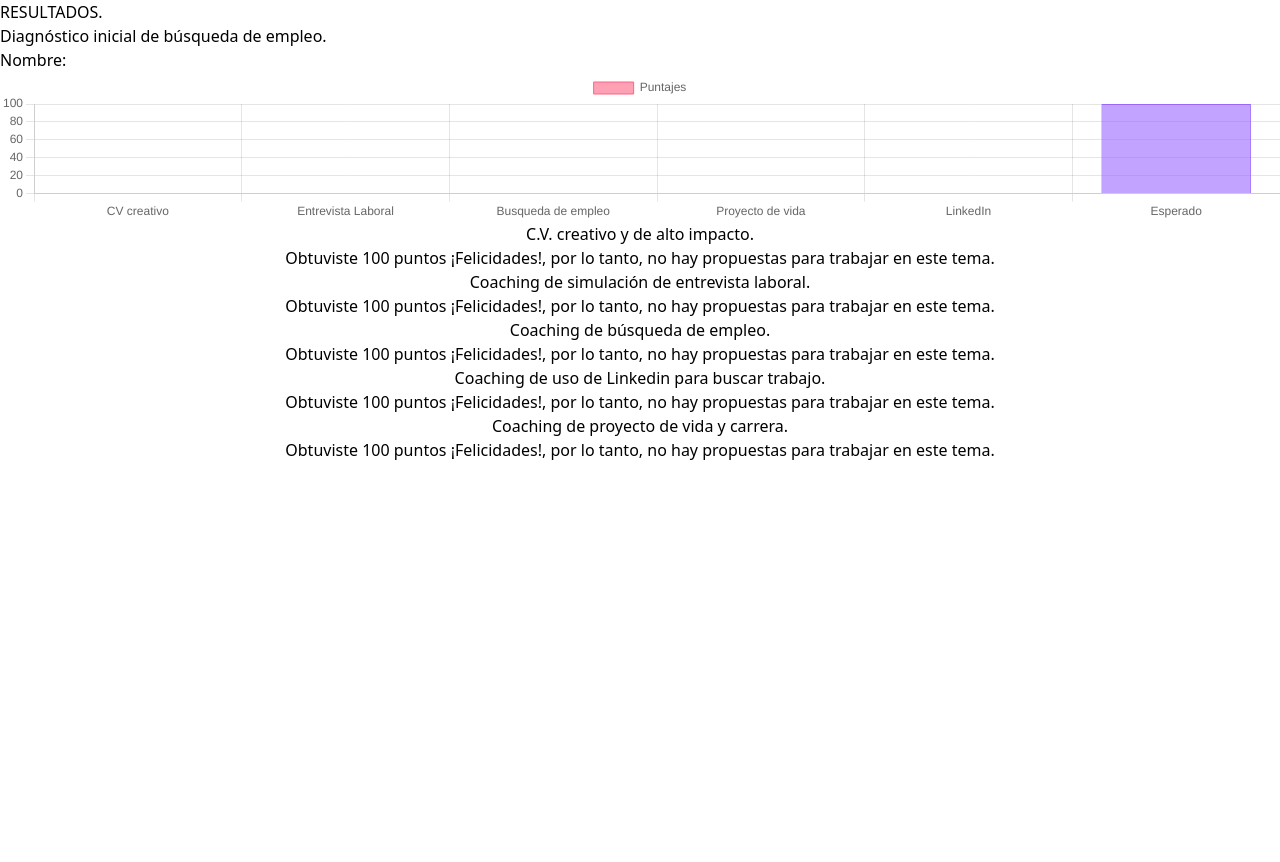
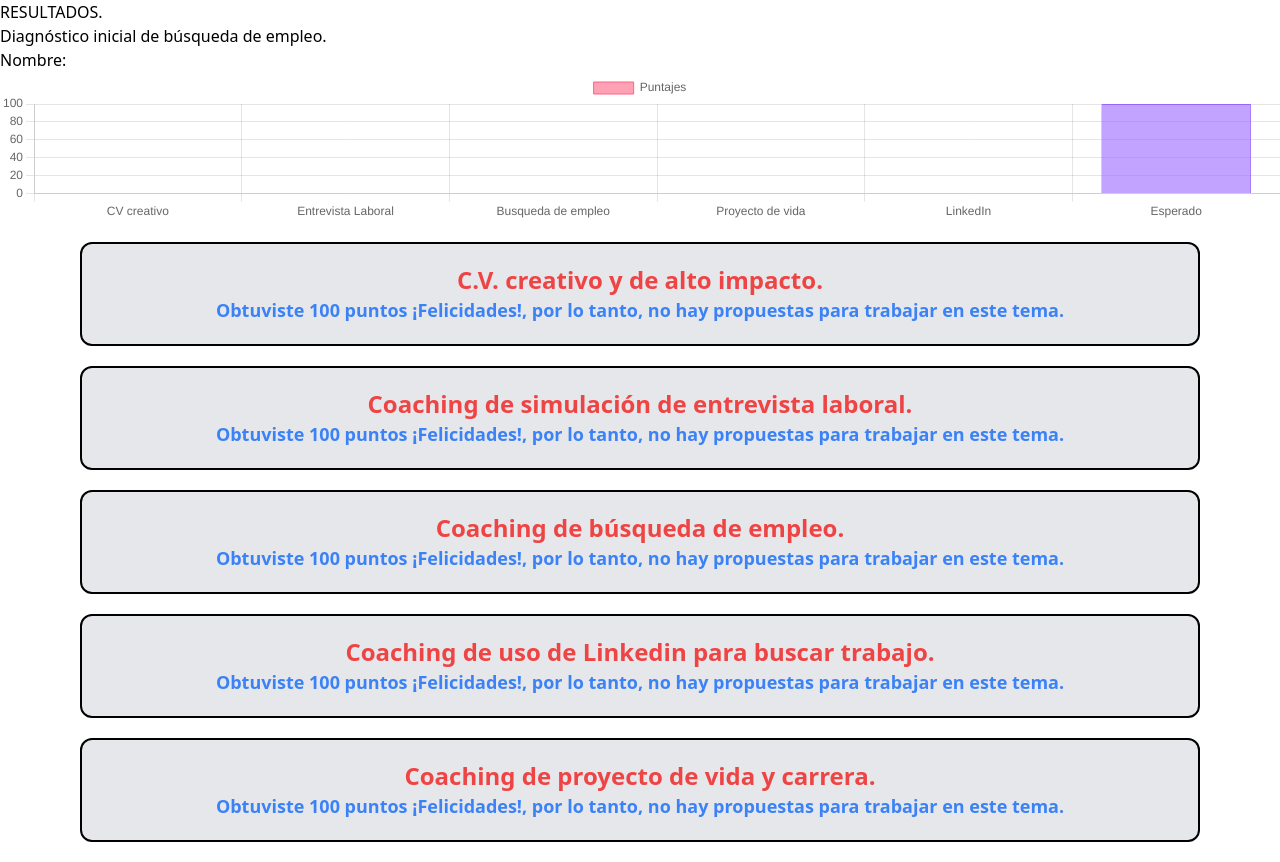
Before and after one commit to GroupFiveDev/Formulario-Coaching-empleo-capacitacion, a Next.js app: page /grafica in a window 1280 px wide. Before the commit the page ends 800 px from the top, so only its background shows below. Built offline with nearby package versions, Linux system fonts and the light colour scheme.

Commit message:
styles refactor

```diff
--- a/app/grafica/Respuesta.jsx
+++ b/app/grafica/Respuesta.jsx
@@ -7,32 +7,31 @@ const Respuesta = ({amount, category, entrevista6}) => {
             <div>
                 {
                     amount && amount <= 80 ?
-                    <div className="bg-yellow-300 border-2 border-black rounded-md m-5 p-5 flex flex-col items-center font-bold">
-                        <h1>1) Coaching de C.V. creativo y de alto impacto. 3 horas.</h1>
+                    <div className="bg-gray-200 border-2 border-black rounded-xl m-5 mx-20 p-5 flex flex-col items-center font-bold">
+                        <h1 className="text-2xl text-red-500">1) Coaching de C.V. creativo y de alto impacto. 3 horas.</h1>
                         <br />
-                        <h1>Tienes {amount && amount} puntos de acuerdo al diagnóstico.</h1>
+                        <h1 className="text-lg text-blue-500">Tienes {amount && amount} puntos de acuerdo al diagnóstico.</h1>
                         <br />
-                        <h3>Te puedo enseñar cómo evaluar una vacante de tu interés antes de postularte, cómo adaptar tu C.V.a dicha vacante y cómo redactar una carta depresentación interesante que complemente tu postulación.</h3>
-                        <h3>Te enseñaré a redactar tus logros demanera que estén incluidas tus fortalezas y puedas venderte mucho mejor.</h3>
-                        <h3>Te servirá la información de tu C.V. para actualizar tu perfil de Linkedin y bolsas en las que estés registrado.</h3>
-                        <h3>Incluye: 3revisiones a tu C.V., 2 a tu carta, 1 a tu vacante y 1 a tu perfil de Linkedin.</h3>
+                        <h3>-Te puedo enseñar cómo evaluar una vacante de tu interés antes de postularte, cómo adaptar tu C.V.a dicha vacante y cómo redactar una carta depresentación interesante que complemente tu postulación.</h3>
+                        <h3>-Te enseñaré a redactar tus logros demanera que estén incluidas tus fortalezas y puedas venderte mucho mejor.</h3>
+                        <h3>-Te servirá la información de tu C.V. para actualizar tu perfil de Linkedin y bolsas en las que estés registrado.</h3>
                         <br />
-                        <h1>Incluye:</h1>
+                        <h1 className="text-lg text-blue-500">Incluye:</h1>
                         <br />
-                        <h3>Sesión de 3 horas. Virtual (Google Meet o Jitsi).</h3>
-                        <h3>Tres revisiones de tu C.V. (la primera antes de la sesión y dos posteriores).</h3>
-                        <h3>Dos revisiones de tu carta.</h3>
-                        <h3>Una revisión a tu vacante.</h3>
-                        <h3>Una revisión de tu perfil de Linkedin.</h3>
+                        <h3>-Sesión de 3 horas. Virtual (Google Meet o Jitsi).</h3>
+                        <h3>-Tres revisiones de tu C.V. (la primera antes de la sesión y dos posteriores).</h3>
+                        <h3>-Dos revisiones de tu carta.</h3>
+                        <h3>-Una revisión a tu vacante.</h3>
+                        <h3>-Una revisión de tu perfil de Linkedin.</h3>
                         <br />
-                        <h1>Valor:</h1>
+                        <h1 className="text-lg text-blue-500">Valor:</h1>
                         <br />
-                        <h3>$1,000 M.N.</h3>
+                        <h3>-$1,000 M.N.</h3>
                     </div>
                     :
-                    <div className="bg-yellow-300 border-2 border-black rounded-md m-5 p-5 flex flex-col items-center font-bold">
-                        <h1>C.V. creativo y de alto impacto.</h1>
-                        <h1>Obtuviste 100 puntos ¡Felicidades!, por lo tanto, no hay propuestas para trabajar en este tema.</h1>
+                    <div className="bg-gray-200 border-2 border-black rounded-xl m-5 mx-20 p-5 flex flex-col items-center font-bold">
+                        <h1 className="text-2xl text-red-500">C.V. creativo y de alto impacto.</h1>
+                        <h1 className="text-lg text-blue-500">Obtuviste 100 puntos ¡Felicidades!, por lo tanto, no hay propuestas para trabajar en este tema.</h1>
                     </div>
                 }
             </div>
@@ -44,10 +43,10 @@ const Respuesta = ({amount, category, entrevista6}) => {
             <div>
                 {
                     entrevista6 && entrevista6 === "no" ?
-                    <div className="bg-yellow-300 border-2 border-black rounded-md m-5 p-5 flex flex-col items-center font-bold">
-                        <h1>2) Coaching de preparación de entrevista laboral. 3 horas.</h1>
+                    <div className="bg-gray-200 border-2 border-black rounded-xl m-5 mx-20 p-5 flex flex-col items-center font-bold">
+                        <h1 className="text-2xl text-red-500">2) Coaching de preparación de entrevista laboral. 3 horas.</h1>
                         <br />
-                        <h1>Tienes {amount && amount} puntos de acuerdo al diagnóstico.</h1>
+                        <h1 className="text-lg text-blue-500">Tienes {amount && amount} puntos de acuerdo al diagnóstico.</h1>
                         <br />
                         <h3>Sabrás cómo debes prepararte para una entrevista laboral (antes, durante y después), con la finalidad de aumentar tu confianza frente al reclutador.</h3>
                         <h3>Te daré tips de qué elementos debes cuidar en todo momento: tus lenguajes y tu imagen personal.</h3>
@@ -55,22 +54,23 @@ const Respuesta = ({amount, category, entrevista6}) => {
                         <h3>Aprenderás cómo contestar de manera adecuada para venderte mejor e incrementar tus posibilidades de ser contratado (a).</h3>
                         <h3>También realizarás tu pitch para presentarte de manera profesional.</h3>
                         <h3>Despejaré cualquier duda que tengas de tus previas experiencias.</h3>
-                        <h1>Incluye:</h1>
+                        <br />
+                        <h1 className="text-lg text-blue-500">Incluye:</h1>
                         <br />
                         <h3>Sesión de 3 horas. Virtual (Google Meet o Jitsi).</h3>
                         <h3>Formato de autoevaluación de entrevistas.</h3>
                         <h3>Archivo con las 50 preguntas más comunes en una entrevista laboral.</h3>
                         <br />
-                        <h1>Valor:</h1>
+                        <h1 className="text-lg text-blue-500">Valor:</h1>
                         <br />
                         <h3>$1,000 M.N.</h3>
                     </div>
                     :
                     amount && amount <= 60 ?
-                    <div className="bg-yellow-300 border-2 border-black rounded-md m-5 p-5 flex flex-col items-center font-bold">
-                        <h1>2) Coaching de preparación de entrevista laboral. 3 horas.</h1>
+                    <div className="bg-gray-200 border-2 border-black rounded-xl m-5 mx-20 p-5 flex flex-col items-center font-bold">
+                        <h1 className="text-2xl text-red-500">2) Coaching de preparación de entrevista laboral. 3 horas.</h1>
                         <br />
-                        <h1>Tienes {amount} puntos de acuerdo al diagnóstico.</h1>
+                        <h1 className="text-lg text-blue-500">Tienes {amount} puntos de acuerdo al diagnóstico.</h1>
                         <br />
                         <h3>Sabrás cómo debes prepararte para una entrevista laboral (antes, durante y después), con la finalidad de aumentar tu confianza frente al reclutador.</h3>
                         <h3>Te daré tips de qué elementos debes cuidar en todo momento: tus lenguajes y tu imagen personal.</h3>
@@ -78,28 +78,30 @@ const Respuesta = ({amount, category, entrevista6}) => {
                         <h3>Aprenderás cómo contestar de manera adecuada para venderte mejor e incrementar tus posibilidades de ser contratado (a).</h3>
                         <h3>También realizarás tu pitch para presentarte de manera profesional.</h3>
                         <h3>Despejaré cualquier duda que tengas de tus previas experiencias.</h3>
-                        <h1>Incluye:</h1>
+                        <br />
+                        <h1 className="text-lg text-blue-500">Incluye:</h1>
                         <br />
                         <h3>Sesión de 3 horas. Virtual (Google Meet o Jitsi).</h3>
                         <h3>Formato de autoevaluación de entrevistas.</h3>
                         <h3>Archivo con las 50 preguntas más comunes en una entrevista laboral.</h3>
                         <br />
-                        <h1>Valor:</h1>
+                        <h1 className="text-lg text-blue-500">Valor:</h1>
                         <br />
                         <h3>$1,000 M.N.</h3>
                     </div>
                     :
                     (amount && amount) == 80 ?
-                    <div className="bg-yellow-300 border-2 border-black rounded-md m-5 p-5 flex flex-col items-center font-bold">
+                    <div className="bg-gray-200 border-2 border-black rounded-xl m-5 mx-20 p-5 flex flex-col items-center font-bold">
                         <br />
-                        <h1>2) Coaching de simulación de entrevista laboral. 1.5 horas.</h1>
+                        <h1 className="text-2xl text-red-500">2) Coaching de simulación de entrevista laboral. 1.5 horas.</h1>
                         <br />
-                        <h1>Tienes {amount} puntos de acuerdo al diagnóstico.</h1>
+                        <h1 className="text-lg text-blue-500">Tienes {amount} puntos de acuerdo al diagnóstico.</h1>
                         <br />
                         <h3>Haremos una simulación de entrevista, por lo tanto, debes estar vestido(a) como si fuera una entrevista laboral real (aún sea virtual).</h3>
                         <h3>Te daré retroalimentación de: tus respuestas, tu imagen (de acuerdo a tu perfil), lenguajes (verbal, no verbal y paraverbal), tu pitch de presentación, errores, etc.</h3>
                         <h3>Puede estar enfocada a una vacante, empresa y/o persona de tu interés.</h3>
-                        <h1>Incluye:</h1>
+                        <br />
+                        <h1 className="text-lg text-blue-500">Incluye:</h1>
                         <br />
                         <h3>Sesión de hora y media Virtual (Google Meet o Jitsi) : 45 minutos de simulación y 45 minutos de retroalimentación.</h3>
                         <h3>Prepararé una entrevista semiestructurada laboral por valores y competencias enfocada a la vacante y/o empresa para llevar a cabo la simulación contigo en el idioma que elijas (1. 5 horas).</h3>
@@ -111,9 +113,9 @@ const Respuesta = ({amount, category, entrevista6}) => {
                         <h3>Bilingüe $800 M.N.</h3>
                     </div>
                     :
-                    <div className="bg-yellow-300 border-2 border-black rounded-md m-5 p-5 flex flex-col items-center font-bold">
-                        <h1>Coaching de simulación de entrevista laboral.</h1>
-                        <h1>Obtuviste 100 puntos ¡Felicidades!, por lo tanto, no hay propuestas para trabajar en este tema.</h1>
+                    <div className="bg-gray-200 border-2 border-black rounded-xl m-5 mx-20 p-5 flex flex-col items-center font-bold">
+                        <h1 className="text-2xl text-red-500">Coaching de simulación de entrevista laboral.</h1>
+                        <h1 className="text-lg text-blue-500">Obtuviste 100 puntos ¡Felicidades!, por lo tanto, no hay propuestas para trabajar en este tema.</h1>
                     </div>
                 }
             </div>
@@ -125,16 +127,17 @@ const Respuesta = ({amount, category, entrevista6}) => {
             <div>
                 {
                     (amount && amount <= 80) ?
-                    <div className="bg-yellow-300 border-2 border-black rounded-md m-5 p-5 flex flex-col items-center font-bold">
-                        <h1>3) Coaching de búsqueda de empleo. 3 horas.</h1>
+                    <div className="bg-gray-200 border-2 border-black rounded-xl m-5 mx-20 p-5 flex flex-col items-center font-bold">
+                        <h1 className="text-2xl text-red-500">3) Coaching de búsqueda de empleo. 3 horas.</h1>
                         <br />
-                        <h1>Tienes {amount} puntos de acuerdo al diagnóstico.</h1>
+                        <h1 className="text-lg text-blue-500">Tienes {amount} puntos de acuerdo al diagnóstico.</h1>
                         <br />
                         <h3>Definirás tu empleo ideal actual objetivo (12 variables) y subjetivo para que enfoques tu búsqueda y puedas evaluar cualquier vacante antes de postularte.</h3>
                         <h3>Conocerás la efectividad de las fuentes de empleo.</h3>
                         <h3>Llevarás a cabo un plan CON 14 RETOS DIARIOS para poder conseguir el empleo que quieres en el menor tiempo posible aprovechando tu red de contactos.</h3>
                         <h3>Realizarás un FODA personal con el que descubrirás tus talentos y fortalezas para que los puedas vender en tu C.V. y entrevistas.</h3>
-                        <h1>Incluye:</h1>
+                        <br />
+                        <h1 className="text-lg text-blue-500">Incluye:</h1>
                         <br />
                         <h3>Sesión de tres horas virtuales (Google Meet o Jitsi).</h3>
                         <h3>Plan de trabajo con 14 retos diarios con retroalimentación.</h3>
@@ -144,14 +147,14 @@ const Respuesta = ({amount, category, entrevista6}) => {
                         <h3>Archivo de empresas y contactos.</h3>
                         <h3>Archivo de talentos de Gallup.</h3>
                         <br />
-                        <h1>Valor:</h1>
+                        <h1 className="text-lg text-blue-500">Valor:</h1>
                         <br />
                         <h3>$2,000 M.N.</h3>
                     </div>
                     :
-                    <div className="bg-yellow-300 border-2 border-black rounded-md m-5 p-5 flex flex-col items-center font-bold">
-                        <h1>Coaching de búsqueda de empleo.</h1>
-                        <h1>Obtuviste 100 puntos ¡Felicidades!, por lo tanto, no hay propuestas para trabajar en este tema.</h1>
+                    <div className="bg-gray-200 border-2 border-black rounded-xl m-5 mx-20 p-5 flex flex-col items-center font-bold">
+                        <h1 className="text-2xl text-red-500">Coaching de búsqueda de empleo.</h1>
+                        <h1 className="text-lg text-blue-500">Obtuviste 100 puntos ¡Felicidades!, por lo tanto, no hay propuestas para trabajar en este tema.</h1>
                     </div>
                 }
             </div>
@@ -163,28 +166,29 @@ const Respuesta = ({amount, category, entrevista6}) => {
             <div>
                 {
                     (amount && amount <= 80) ?
-                    <div className="bg-yellow-300 border-2 border-black rounded-md m-5 p-5 flex flex-col items-center font-bold">
-                        <h1>4)Coaching de uso de Linkedin para buscar trabajo. 1.5 horas.</h1>
+                    <div className="bg-gray-200 border-2 border-black rounded-xl m-5 mx-20 p-5 flex flex-col items-center font-bold">
+                        <h1 className="text-2xl text-red-500">4)Coaching de uso de Linkedin para buscar trabajo. 1.5 horas.</h1>
                         <br />
-                        <h1>Tienes {amount} puntos de acuerdo al diagnóstico.</h1>
+                        <h1 className="text-lg text-blue-500">Tienes {amount} puntos de acuerdo al diagnóstico.</h1>
                         <br />
                         <h3>Este servicio es para que destaques tu perfil y lo hagas más visible tanto para el buscador interno de Linkedin como para los reclutadores.</h3>
                         <h3>Revisaremos tu perfil de Linkedin y te iré indicando cómo mejorarlo.</h3>
                         <h3>Te daré tips para aprovechar al máximo tu red de contactos en Linkedin y cómo usarlo para buscar tu empleo ideal actual.</h3>
-                        <h1>Incluye:</h1>
+                        <br />
+                        <h1 className="text-lg text-blue-500">Incluye:</h1>
                         <br />
                         <h3>Sesión de hora y media. Virtual (Google Meet o Jitsi).</h3>
                         <h3>Formato de autoevaluación de perfil.</h3>
                         <h3>Dos revisiones posteriores y retroalimentación.</h3>
                         <br />
-                        <h1>Valor:</h1>
+                        <h1 className="text-lg text-blue-500">Valor:</h1>
                         <br />
                         <h3>$600 M.N.</h3>
                     </div>
                     :
-                    <div className="bg-yellow-300 border-2 border-black rounded-md m-5 p-5 flex flex-col items-center font-bold">
-                        <h1>Coaching de uso de Linkedin para buscar trabajo.</h1>
-                        <h1>Obtuviste 100 puntos ¡Felicidades!, por lo tanto, no hay propuestas para trabajar en este tema.</h1>
+                    <div className="bg-gray-200 border-2 border-black rounded-xl m-5 mx-20 p-5 flex flex-col items-center font-bold">
+                        <h1 className="text-2xl text-red-500">Coaching de uso de Linkedin para buscar trabajo.</h1>
+                        <h1 className="text-lg text-blue-500">Obtuviste 100 puntos ¡Felicidades!, por lo tanto, no hay propuestas para trabajar en este tema.</h1>
                     </div>
                 }
             </div>
@@ -196,29 +200,30 @@ const Respuesta = ({amount, category, entrevista6}) => {
             <div>
                 {
                     (amount && amount <= 80) ?
-                    <div className="bg-yellow-300 border-2 border-black rounded-md m-5 p-5 flex flex-col items-center font-bold">
-                        <h1>5)Coaching de proyecto de vida y carrera. 3 horas.</h1>
+                    <div className="bg-gray-200 border-2 border-black rounded-xl m-5 mx-20 p-5 flex flex-col items-center font-bold">
+                        <h1 className="text-2xl text-red-500">5)Coaching de proyecto de vida y carrera. 3 horas.</h1>
                         <br />
-                        <h1>Tienes {amount} puntos de acuerdo al diagnóstico.</h1>
+                        <h1 className="text-lg text-blue-500">Tienes {amount} puntos de acuerdo al diagnóstico.</h1>
                         <br />
                         <h3>Esta opción es para hacer un mapa mental que te permita tener una visión global de tu vida.</h3>
                         <h3>Podrás definir dónde estás el día de hoy en todas las esferas de tu vida: salud, social, familia y trabajo/vocación.</h3>
                         <h3>La finalidad es que establezcas a dónde quieres llegar y definas objetivos claros que puedas llevar a cabo, a través de un plan de trabajo de 12 días.</h3>
                         <h3>Definirás tu misión, visión y valores.</h3>
                         <h3>Harás un Vision Board de tu proyecto de vida.</h3>
-                        <h1>Incluye:</h1>
+                        <br />
+                        <h1 className="text-lg text-blue-500">Incluye:</h1>
                         <br />
                         <h3>Sesión de tres horas. virtual (Google Meet o Jitsi).</h3>
                         <h3>Plan de trabajo de 12 días.</h3>
                         <br />
-                        <h1>Valor:</h1>
+                        <h1 className="text-lg text-blue-500">Valor:</h1>
                         <br />
                         <h3>$1000 M.N.</h3>
                     </div>
                     :
-                    <div className="bg-yellow-300 border-2 border-black rounded-md m-5 p-5 flex flex-col items-center font-bold">
-                        <h1>Coaching de proyecto de vida y carrera.</h1>
-                        <h1>Obtuviste 100 puntos ¡Felicidades!, por lo tanto, no hay propuestas para trabajar en este tema.</h1>
+                    <div className="bg-gray-200 border-2 border-black rounded-xl m-5 mx-20 p-5 flex flex-col items-center font-bold">
+                        <h1 className="text-2xl text-red-500">Coaching de proyecto de vida y carrera.</h1>
+                        <h1 className="text-lg text-blue-500">Obtuviste 100 puntos ¡Felicidades!, por lo tanto, no hay propuestas para trabajar en este tema.</h1>
                     </div>
                 }
             </div>
--- a/styles/output.css
+++ b/styles/output.css
@@ -1,5 +1,5 @@
 /*
-! tailwindcss v3.3.1 | MIT License | https://tailwindcss.com
+! tailwindcss v3.3.0 | MIT License | https://tailwindcss.com
 */
 
 /*
@@ -690,6 +690,20 @@ select {
   position: relative;
 }
 
+.m-5 {
+  margin: 1.25rem;
+}
+
+.mx-10 {
+  margin-left: 2.5rem;
+  margin-right: 2.5rem;
+}
+
+.mx-20 {
+  margin-left: 5rem;
+  margin-right: 5rem;
+}
+
 .mb-2 {
   margin-bottom: 0.5rem;
 }
@@ -746,12 +760,20 @@ select {
   flex-direction: column;
 }
 
+.items-start {
+  align-items: flex-start;
+}
+
 .items-center {
   align-items: center;
 }
 
 .justify-center {
   justify-content: center;
+}
+
+.justify-items-center {
+  justify-items: center;
 }
 
 .gap-5 {
@@ -785,6 +807,10 @@ select {
   margin-bottom: calc(1.5rem * var(--tw-space-y-reverse));
 }
 
+.justify-self-center {
+  justify-self: center;
+}
+
 .rounded {
   border-radius: 0.25rem;
 }
@@ -793,8 +819,25 @@ select {
   border-radius: 0.5rem;
 }
 
+.rounded-md {
+  border-radius: 0.375rem;
+}
+
+.rounded-xl {
+  border-radius: 0.75rem;
+}
+
 .border {
   border-width: 1px;
+}
+
+.border-2 {
+  border-width: 2px;
+}
+
+.border-black {
+  --tw-border-opacity: 1;
+  border-color: rgb(0 0 0 / var(--tw-border-opacity));
 }
 
 .border-gray-300 {
@@ -821,12 +864,59 @@ select {
   background-color: rgb(249 250 251 / var(--tw-bg-opacity));
 }
 
+.bg-yellow-300 {
+  --tw-bg-opacity: 1;
+  background-color: rgb(253 224 71 / var(--tw-bg-opacity));
+}
+
+.bg-gray-300 {
+  --tw-bg-opacity: 1;
+  background-color: rgb(209 213 219 / var(--tw-bg-opacity));
+}
+
+.bg-gray-200 {
+  --tw-bg-opacity: 1;
+  background-color: rgb(229 231 235 / var(--tw-bg-opacity));
+}
+
+.bg-white {
+  --tw-bg-opacity: 1;
+  background-color: rgb(255 255 255 / var(--tw-bg-opacity));
+}
+
+.bg-red-500 {
+  --tw-bg-opacity: 1;
+  background-color: rgb(239 68 68 / var(--tw-bg-opacity));
+}
+
+.bg-red-900 {
+  --tw-bg-opacity: 1;
+  background-color: rgb(127 29 29 / var(--tw-bg-opacity));
+}
+
+.bg-green-900 {
+  --tw-bg-opacity: 1;
+  background-color: rgb(20 83 45 / var(--tw-bg-opacity));
+}
+
+.bg-opacity-10 {
+  --tw-bg-opacity: 0.1;
+}
+
+.bg-opacity-60 {
+  --tw-bg-opacity: 0.6;
+}
+
 .p-2 {
   padding: 0.5rem;
 }
 
 .p-2\.5 {
   padding: 0.625rem;
+}
+
+.p-5 {
+  padding: 1.25rem;
 }
 
 .px-5 {
@@ -865,6 +955,15 @@ select {
 .text-sm {
   font-size: 0.875rem;
   line-height: 1.25rem;
+}
+
+.text-2xl {
+  font-size: 1.5rem;
+  line-height: 2rem;
+}
+
+.font-bold {
+  font-weight: 700;
 }
 
 .font-extrabold {
@@ -918,6 +1017,28 @@ select {
 .text-white {
   --tw-text-opacity: 1;
   color: rgb(255 255 255 / var(--tw-text-opacity));
+}
+
+.text-red-500 {
+  --tw-text-opacity: 1;
+  color: rgb(239 68 68 / var(--tw-text-opacity));
+}
+
+.text-blue-500 {
+  --tw-text-opacity: 1;
+  color: rgb(59 130 246 / var(--tw-text-opacity));
+}
+
+.opacity-60 {
+  opacity: 0.6;
+}
+
+.opacity-80 {
+  opacity: 0.8;
+}
+
+.opacity-10 {
+  opacity: 0.1;
 }
 
 .hover\:bg-blue-800:hover {
```
